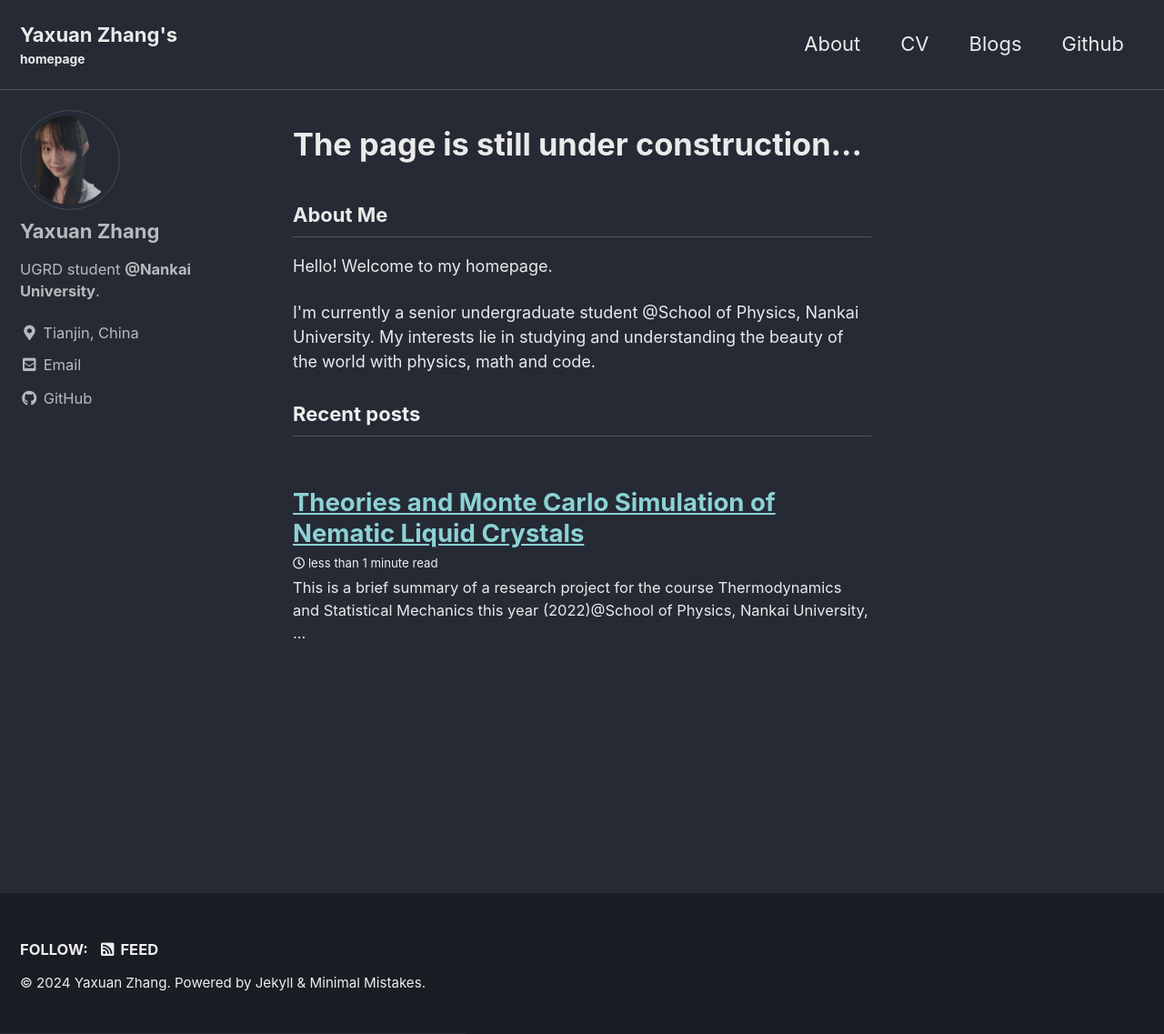
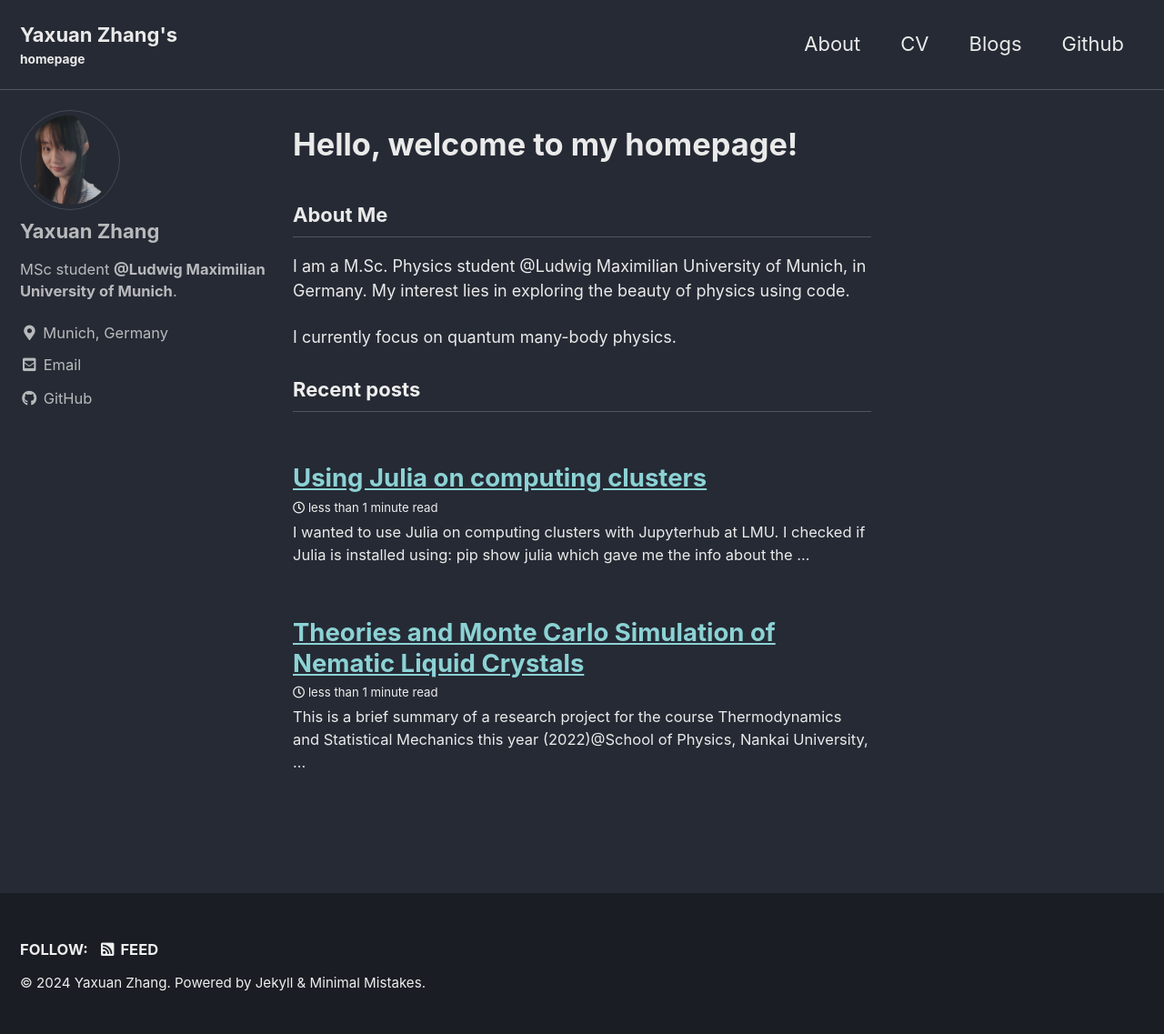
Before and after one commit to yxzh321/yxzh321.github.io, a Jekyll site: the page built from index.html, in a window 1280 px wide and 1137 px high. Shown: the whole window at 91% size. Built offline with Jekyll 4.4.1, drawn with Linux system fonts in a browser that asks for light colours; cached includes are drawn as plain includes; the list of posts is cut into pages by our own code.

Commit message:
Add post 'use julia on cluster'

```diff
--- a/_config.yml
+++ b/_config.yml
@@ -106,13 +106,13 @@ analytics:
 author:
   name             : "Yaxuan Zhang"
   avatar           : "/assets/images/photo.png" # path of avatar image, e.g. "/assets/images/bio-photo.jpg"
-  bio              : "UGRD student\n **@Nankai University**."
-  location         : "Tianjin, China"
+  bio              : "MSc student **@Ludwig Maximilian University of Munich**."
+  location         : "Munich, Germany"
   email            :
   links:
     - label: "Email"
       icon: "fas fa-fw fa-envelope-square"
-      url: "mailto:yaxuanzh@mail.nankai.edu.cn"
+      url: "mailto:yaxuanzh321@gmail.com"
       # url: "mailto:your.name@email.com"
     - label: "Website"
       icon: "fas fa-fw fa-link"
--- /dev/null
+++ b/_posts/2024-07-02-use-julia-on-cluster.md
@@ -0,0 +1,35 @@
+---
+title:  "Using Julia on computing clusters"
+header:
+  teaser: "https://farm5.staticflickr.com/4076/4940499208_b79b77fb0a_z.jpg"
+categories:
+  - Doc
+tags:
+  - documentation
+  - tutorial
+---
+
+I wanted to use Julia on computing clusters with Jupyterhub at LMU. I checked if Julia is installed using:
+{% highlight ruby %}
+pip show julia
+{% endhighlight %}
+which gave me the info about the installed Julia. But when I run:
+{% highlight ruby %}
+julia
+{% endhighlight %}
+This returned:
+{% highlight ruby %}
+-bash: julia: command not found
+{% endhighlight %}
+
+and didn't activate Julia. So I searched for this issue and got what I want from the website`link: https://researchcomputing.princeton.edu/support/knowledge-base/julia`.
+
+One should use the commands below:
+{% highlight ruby %}
+module avail julia
+{% endhighlight %}
+which will should show available Julia versions with their path. Then run:
+{% highlight ruby %}
+module load julia/1.x.x # version you want
+{% endhighlight %}
+will start the Julia interactive session.
--- a/index.html
+++ b/index.html
@@ -2,8 +2,8 @@
 layout: home
 author_profile: true
 ---
-<h1>The page is still under construction...</h1>
+<h1>Hello, welcome to my homepage!</h1>
 <h6>About Me</h6>
 <hr style="margin:0px;height:1px"/>
-<p style="font-size:18px;">Hello! Welcome to my homepage.</p>
-<p style="font-size:18px;">I'm currently a senior undergraduate student @School of Physics, Nankai University. My interests lie in studying and understanding the beauty of the world with physics, math and code.</p>
+<p style="font-size:18px;">I am a M.Sc. Physics student @Ludwig Maximilian University of Munich, in Germany. My interest lies in exploring the beauty of physics using code.</p>
+<p style="font-size:18px;">I currently focus on quantum many-body physics.</p>
```
